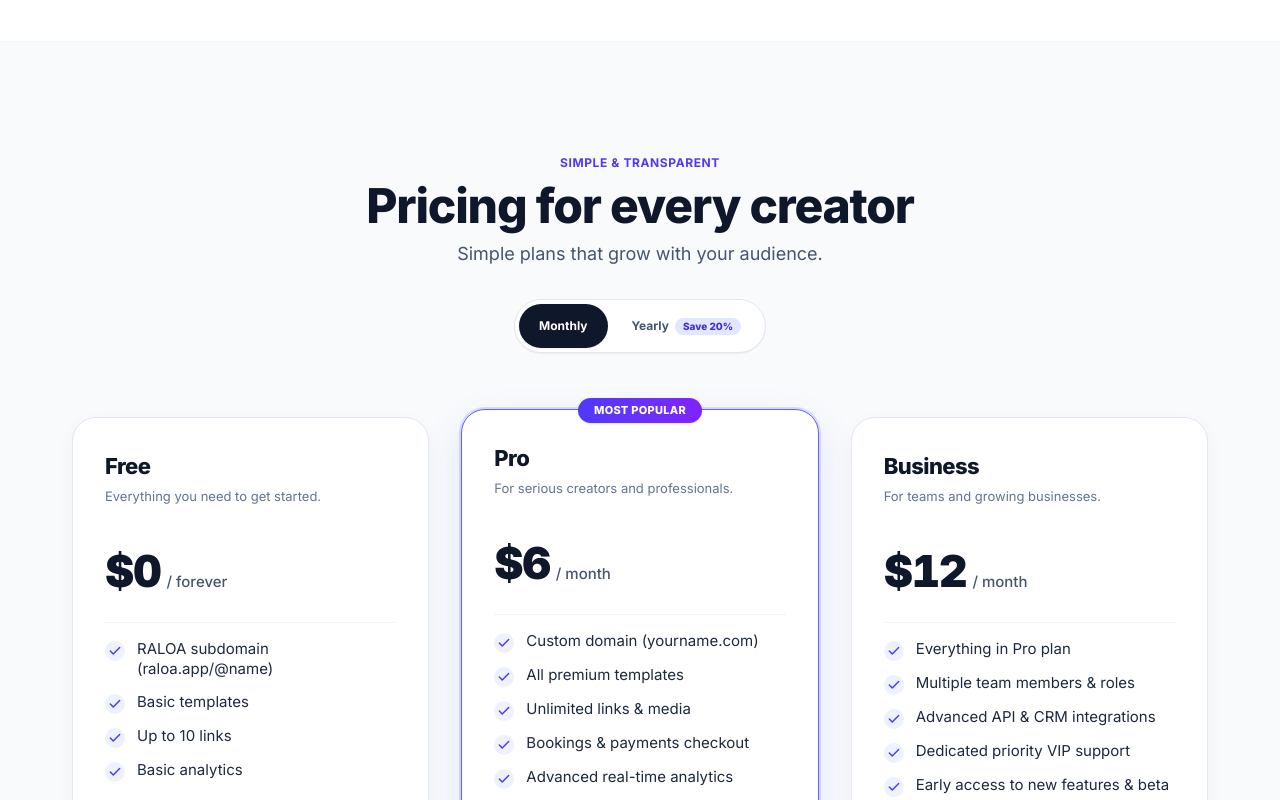
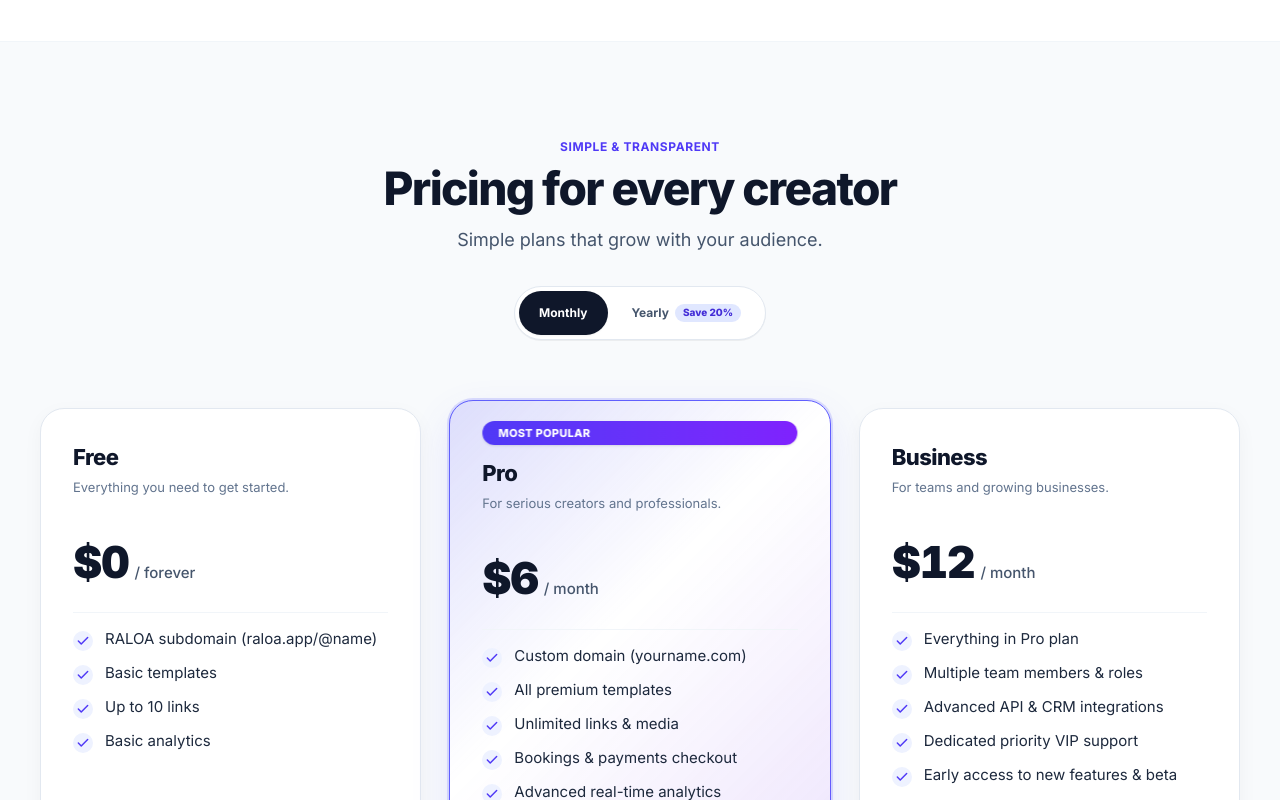
Before and after one commit to samirmagdy/raloa-design-first-mini-sites, a React (Vite) app: page / in a window 1280 px wide. Shown: the part 3900-4700 px from the top of the page. Built offline with nearby package versions, Linux system fonts and the light colour scheme; no server answers.

Commit message:
style: enhance pricing table layout, accessibility, and visual depth effects

```diff
--- a/src/components/PricingTable.tsx
+++ b/src/components/PricingTable.tsx
@@ -14,18 +14,18 @@ export const PricingTable: React.FC<PricingTableProps> = ({ locale, onSelectPlan
   const t = dictionary[locale].pricingSection;
 
   return (
-    <section id="pricing" className="py-12 sm:py-18 md:py-28 bg-surface-alt dark:bg-slate-900/60 border-b border-slate-200/80 dark:border-slate-800 transition-colors duration-200">
-      <div className="max-w-[1200px] mx-auto px-4 sm:px-6 lg:px-8">
+    <section id="pricing" className="py-16 sm:py-20 md:py-24 bg-surface-alt dark:bg-slate-900/60 border-b border-slate-200/80 dark:border-slate-800 transition-colors duration-200">
+      <div className="max-w-[1280px] mx-auto px-5 sm:px-7 lg:px-10">
 
         {/* Header */}
-        <div className="text-center max-w-[640px] mx-auto mb-12">
+        <div className="text-center max-w-[680px] mx-auto mb-12 md:mb-14">
           <span className="text-[12px] font-bold uppercase tracking-wider text-indigo-600 dark:text-indigo-400 block mb-2">
             {t.eyebrow}
           </span>
-          <h2 className="text-[32px] sm:text-[42px] md:text-[48px] font-extrabold text-ink dark:text-white tracking-tight leading-[1.08]">
+          <h2 className="text-[32px] sm:text-[42px] md:text-[46px] font-extrabold text-ink dark:text-white tracking-[-0.035em] leading-[1.05]">
             {t.headline}
           </h2>
-          <p className="text-[16px] sm:text-[18px] text-slate-600 dark:text-slate-300 mt-2 font-normal">
+          <p className="text-[16px] sm:text-[18px] text-slate-600 dark:text-slate-300 mt-3 font-normal leading-relaxed">
             {t.subheadline}
           </p>
 
@@ -33,6 +33,7 @@ export const PricingTable: React.FC<PricingTableProps> = ({ locale, onSelectPlan
           <div className="inline-flex items-center gap-1 p-1 bg-white dark:bg-slate-800 rounded-full border border-slate-200 dark:border-slate-700 shadow-2xs mt-8">
             <button
               onClick={() => setIsYearly(false)}
+              aria-pressed={!isYearly}
               className={`min-h-11 px-5 py-2 rounded-full text-xs font-bold transition-all cursor-pointer ${
                 !isYearly
                   ? 'bg-ink dark:bg-white text-white dark:text-slate-900 shadow-xs'
@@ -43,6 +44,7 @@ export const PricingTable: React.FC<PricingTableProps> = ({ locale, onSelectPlan
             </button>
             <button
               onClick={() => setIsYearly(true)}
+              aria-pressed={isYearly}
               className={`inline-flex min-h-11 items-center gap-1.5 px-5 py-2 rounded-full text-xs font-bold transition-all cursor-pointer ${
                 isYearly
                   ? 'bg-ink dark:bg-white text-white dark:text-slate-900 shadow-xs'
@@ -58,7 +60,7 @@ export const PricingTable: React.FC<PricingTableProps> = ({ locale, onSelectPlan
         </div>
 
         {/* 3 Pricing Cards */}
-        <div className="grid grid-cols-1 lg:grid-cols-3 gap-4 sm:gap-8 items-stretch pt-4">
+        <div className="raloa-pricing-grid grid grid-cols-1 lg:grid-cols-3 gap-5 sm:gap-6 lg:gap-7 items-stretch pt-3">
           {pricingPlans.map((plan) => {
             const isPopular = plan.popular;
             const price = plan.priceMonthly === 0 ? 0 : isYearly ? plan.priceYearly : plan.priceMonthly;
@@ -67,7 +69,7 @@ export const PricingTable: React.FC<PricingTableProps> = ({ locale, onSelectPlan
             return (
               <div
                 key={plan.id}
-                className={`raloa-plan-depth ${isPopular ? 'raloa-plan-depth-popular' : ''} relative bg-white dark:bg-slate-900 rounded-[24px] p-5 sm:p-8 border transition-all duration-300 flex flex-col justify-between ${
+                className={`raloa-plan-depth ${isPopular ? 'raloa-plan-depth-popular' : ''} relative bg-white dark:bg-slate-900 rounded-[1.5rem] p-5 sm:p-8 border transition-all duration-300 flex flex-col justify-between ${
                   isPopular
                     ? 'border-indigo-500 dark:border-indigo-500 ring-2 ring-indigo-500/20 dark:ring-indigo-500/40 shadow-[0_16px_40px_rgba(91,92,246,0.12)] dark:shadow-[0_16px_40px_rgba(91,92,246,0.25)] lg:-translate-y-2'
                     : 'border-slate-200 dark:border-slate-800 shadow-[0_6px_20px_rgba(15,23,42,0.04)] dark:shadow-[0_6px_20px_rgba(0,0,0,0.3)] hover:shadow-lg dark:hover:shadow-2xl'
--- a/src/index.css
+++ b/src/index.css
@@ -330,6 +330,28 @@ section[id] {
 .raloa-plan-depth {
   perspective: 1000px;
   transition: transform 240ms cubic-bezier(0.2, 0, 0, 1), box-shadow 240ms ease;
+  overflow: visible;
+}
+
+.raloa-plan-depth::before {
+  content: '';
+  position: absolute;
+  inset: 0.5rem;
+  border-radius: 1.15rem;
+  background: linear-gradient(135deg, rgba(99, 102, 241, 0.08), transparent 38%);
+  opacity: 0;
+  pointer-events: none;
+  transition: opacity 220ms ease;
+}
+
+.raloa-plan-depth:hover::before,
+.raloa-plan-depth:focus-within::before {
+  opacity: 1;
+}
+
+.raloa-pricing-grid .raloa-plan-depth > * {
+  position: relative;
+  z-index: 1;
 }
 
 .raloa-plan-depth:hover {
@@ -338,6 +360,17 @@ section[id] {
 
 .raloa-plan-depth-popular:hover {
   transform: perspective(1000px) rotateX(1deg) translateZ(7px) translateY(-11px);
+}
+
+.raloa-plan-depth-popular::after {
+  content: '';
+  position: absolute;
+  inset: -1px;
+  border-radius: inherit;
+  background: linear-gradient(135deg, rgba(99, 102, 241, 0.4), transparent 42%, rgba(124, 58, 237, 0.28));
+  opacity: 0.55;
+  pointer-events: none;
+  z-index: 0;
 }
 
 .raloa-testimonial-depth {
```
